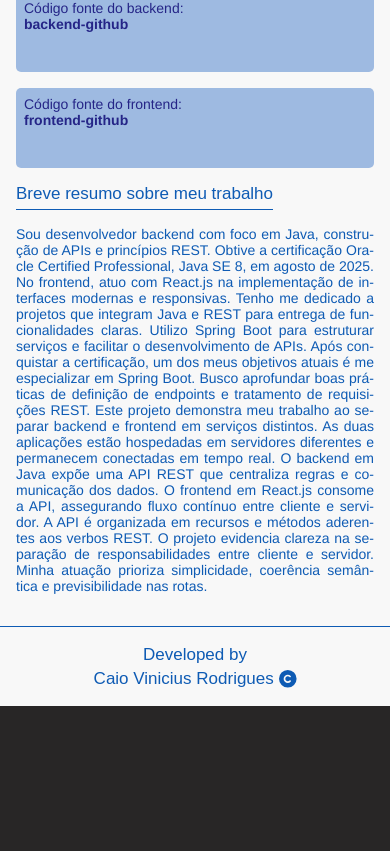
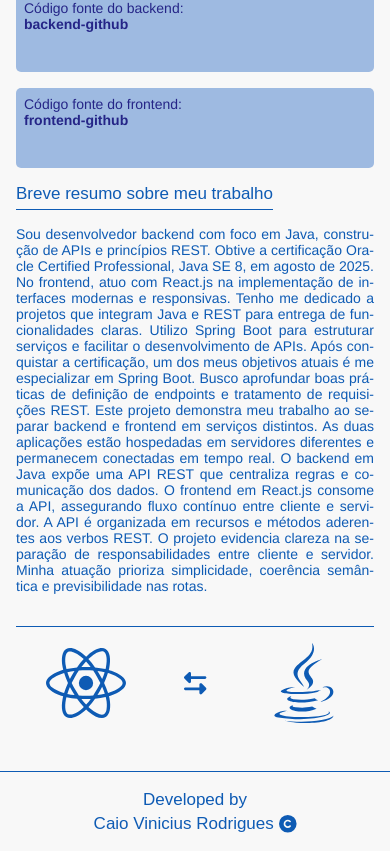
Before and after one commit to caaio-vrodrigues/caiosystems-clientside, a Next.js app: page / in a window 390 px wide. Shown: the part 746-1597 px from the top of the page. Before the commit the page ends 1452 px from the top, so only its background shows below. Built offline with nearby package versions, Linux system fonts and the light colour scheme; a web font is replaced by a local one.

Commit message:
desenvolvimento do componente Specialties dentro do conteúdo principal

```diff
--- a/src/components/main/Main.tsx
+++ b/src/components/main/Main.tsx
@@ -1,9 +1,11 @@
 import { Description } from './description/Description';
 import styles from './Main.module.css';
+import { Specialties } from './specialties/Specialties';
 import { Welcome } from './welcome/Welcome';
 
 export const Main = () =>
   <main className={styles.main}>
     <Welcome/>
     <Description/>
+    <Specialties/>
   </main>
--- /dev/null
+++ b/src/components/main/specialties/Specialties.module.css
@@ -0,0 +1,85 @@
+.wrapSpecialties{
+  display: flex;
+  margin-top: 2rem;
+  padding: 1rem;
+  border-top: 1px solid var(--colorPrimary);
+}
+
+.wrapSpecialties h2{
+  font-size: var(--fontSizePrimary);
+  margin-bottom: 1rem;
+}
+
+.wrapSpecialties svg{
+  color: var(--colorPrimary);
+  height: 8rem;
+  width: 8rem;
+}
+
+.blockSpecialt{
+  width: 33.33%;
+  display: flex;
+  justify-content: center;
+}
+
+.blockSpecialtCenter{
+  display: flex;
+  justify-content: center;
+  flex-direction: column;
+  align-items: center;
+}
+
+.blockSpecialtCenter button{
+  display: flex;
+  flex-direction: column;
+  border: none;
+  background-color: rgba(0, 0, 0, 0);
+  cursor: pointer;
+}
+
+.blockSpecialtCenter svg{
+  height: 1.5rem;
+  width: inherit;
+  transition: .2s;
+}
+
+.blockSpecialtCenter svg:hover{
+  transition: .2s;
+  color: var(--colorPrimaryHover);
+}
+
+@media screen and (max-width: 600px){
+  .blockSpecialt svg{
+    width: 1.4rem;
+    height: 1.4rem;
+  }
+
+  .blockSpecialtTool svg{
+    width: 5rem;
+    height: 5rem;
+  }
+}
+
+@media screen and (max-width: 330px){
+  .blockSpecialt svg{
+    width: 1rem;
+    height: 1rem;
+  }
+
+  .blockSpecialtTool svg{
+    width: 3rem;
+    height: 3rem;
+  }
+}
+
+@media screen and (max-width: 240px){
+  .blockSpecialt svg{
+    width: 0.7rem;
+    height: 0.7rem;
+  }
+
+  .blockSpecialtTool svg{
+    width: 1.8rem;
+    height: 1.8rem;
+  }
+}
--- /dev/null
+++ b/src/components/main/specialties/Specialties.tsx
@@ -0,0 +1,25 @@
+import { useState } from 'react';
+import { FontAwesomeIcon } from '@fortawesome/react-fontawesome';
+import { faJava, faReact } from '@fortawesome/free-brands-svg-icons';
+import { faLeftRight } from '@fortawesome/free-solid-svg-icons';
+import styles from './Specialties.module.css';
+
+export const Specialties = () => {
+  const [isJavaRight, setIsJavaRight] = useState<boolean>(true);
+
+  return(
+    <section className={`${styles.wrapSpecialties}`}>
+      <div className={`${styles.blockSpecialt} ${styles.blockSpecialtTool}`}>
+        <FontAwesomeIcon  icon={isJavaRight ? faReact : faJava}/>
+      </div>
+      <div className={`${styles.blockSpecialt} ${styles.blockSpecialtCenter}`}>
+        <button onClick={()=>setIsJavaRight(!isJavaRight)}>
+          <FontAwesomeIcon icon={faLeftRight}/>
+        </button>
+      </div>
+      <div className={`${styles.blockSpecialt} ${styles.blockSpecialtTool}`}>
+        <FontAwesomeIcon icon={isJavaRight ? faJava : faReact}/>
+      </div>
+    </section>
+  );
+}
--- a/src/styles/styles.css
+++ b/src/styles/styles.css
@@ -27,6 +27,7 @@ body{
   --bgPrimary: rgb(248, 248, 248);
   --bgHtml: rgb(40, 38, 38);
   --colorPrimary: rgb(14, 91, 180);
+  --colorPrimaryHover: rgb(102, 168, 225);
 
   --fontSizeText: 14px;
   --fontSizePrimary: 17px;
```
